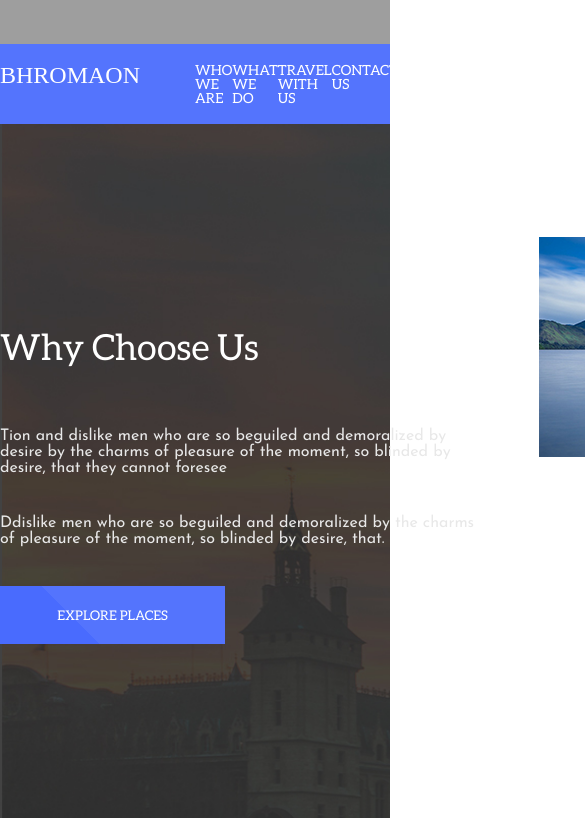
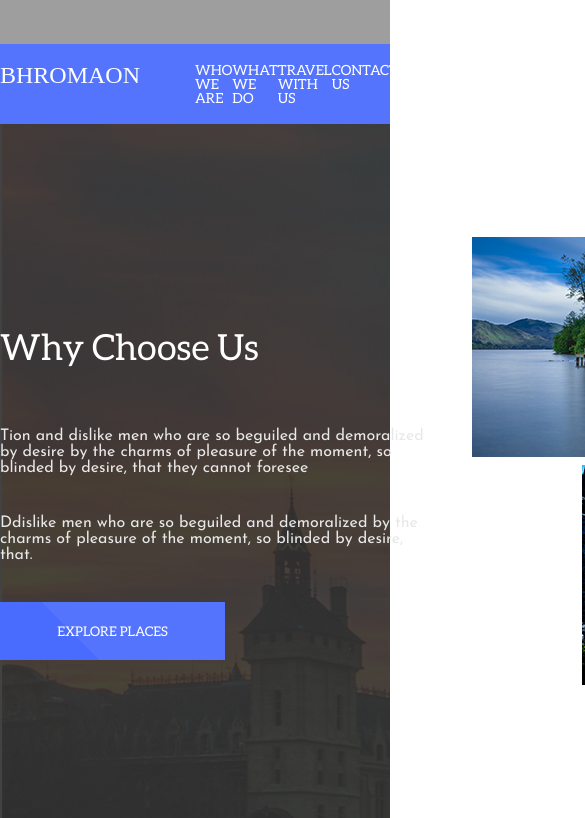
Before and after one commit to nesmeyanov/control-work, a plain HTML site: page index.html in a window 390 px wide. Shown: the part 720-1538 px from the top of the page, 585 px wide, since content can reach past the window. Drawn offline with Linux system fonts and the light colour scheme; grey boxes are pictures that could not be loaded; a web font is replaced by a local one.

Commit message:
add media and other

```diff
--- a/style/style.sass
+++ b/style/style.sass
@@ -409,4 +409,4 @@ $accent-color: #5474fd
 
 @media screen and (max-width: 1240px)
 	.container
-		width: 984px
+		width: 850px
```
Also changed, not shown: style/style.css.
